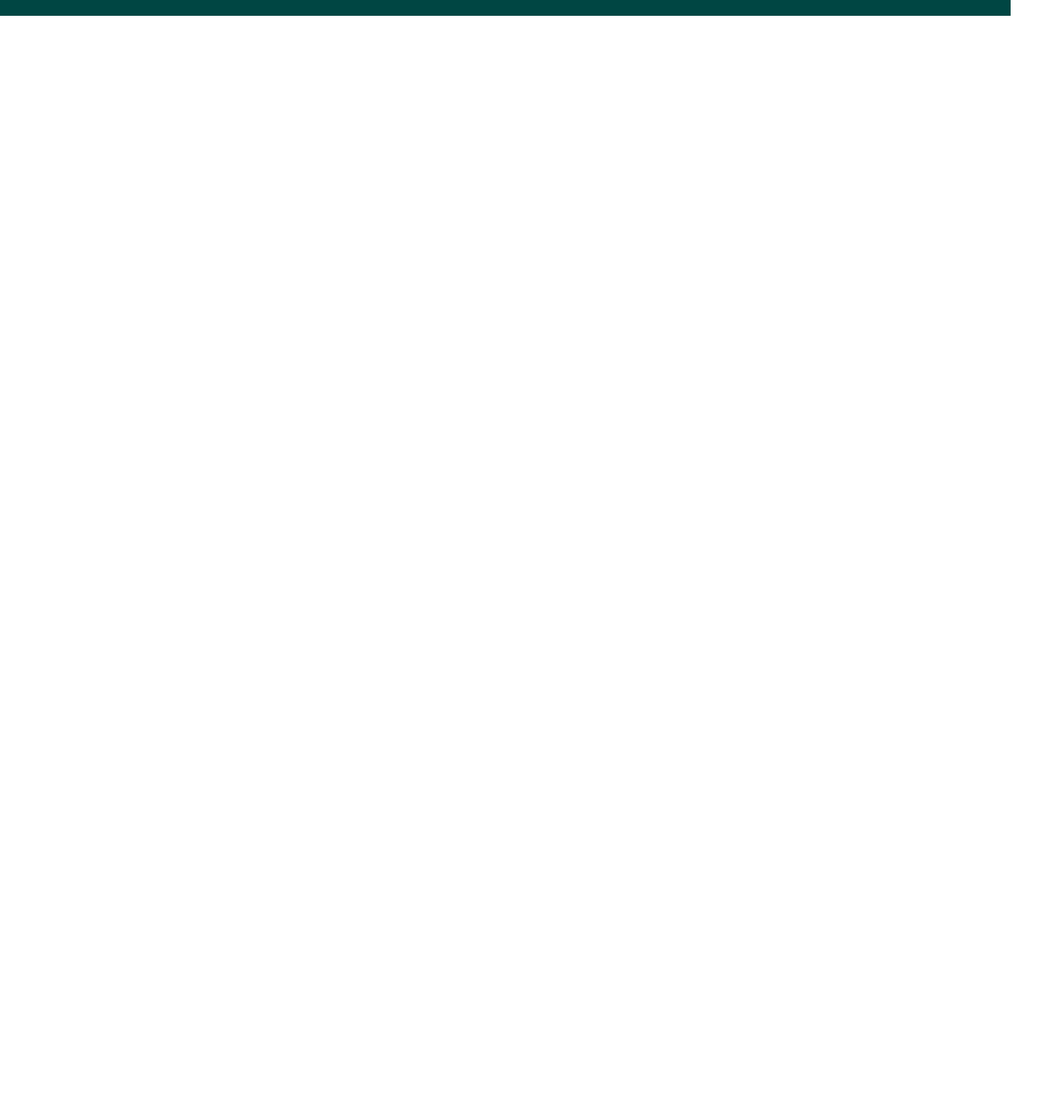
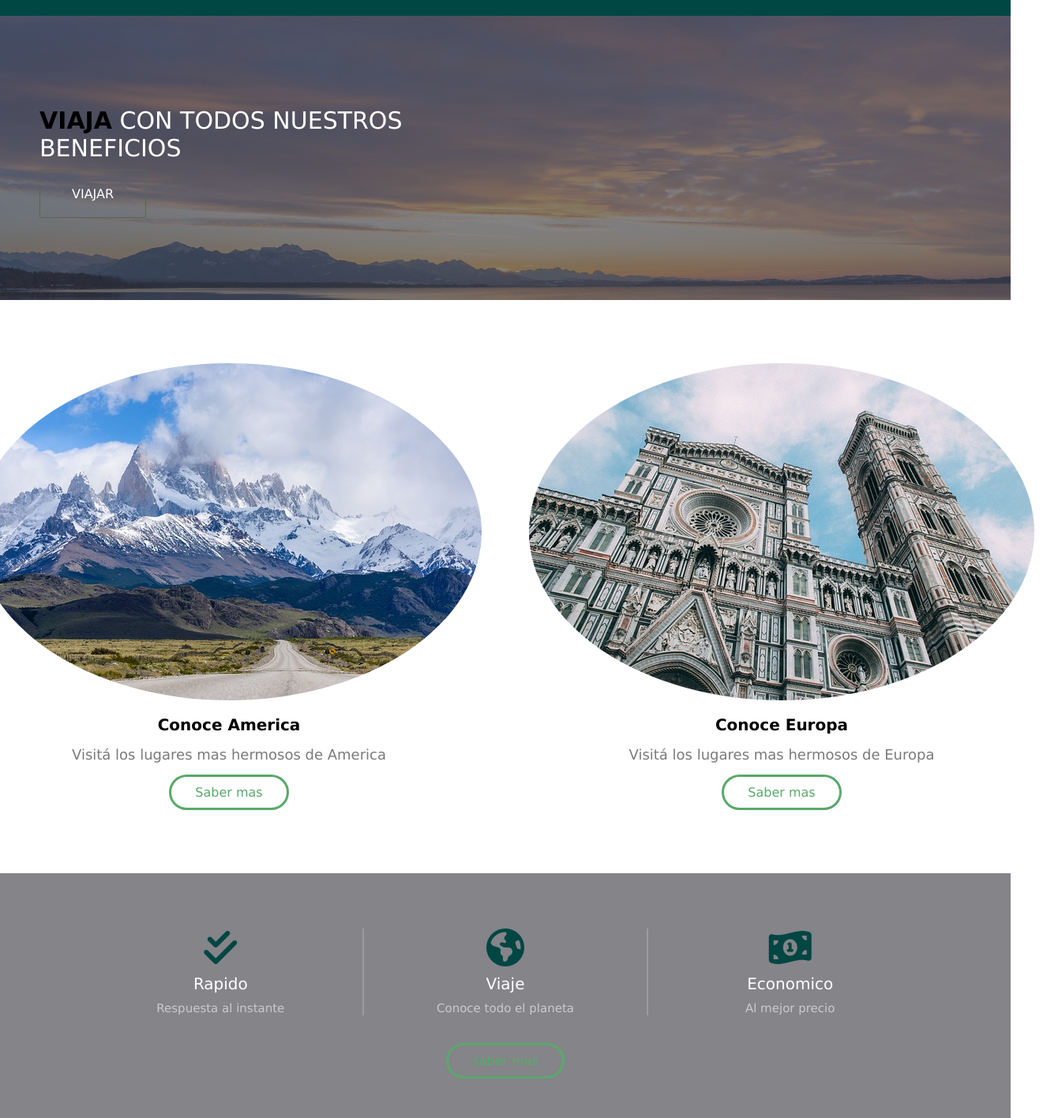
Before and after one commit to GianfrancoItaliani/Entrega-Gianfranco-Italiani, a plain HTML site: page index.html in a window 1280 px wide. Shown: the part 80-1496 px from the top of the page at 79% size, 1340 px wide, since content can reach past the window. Before the commit the page ends 800 px from the top, so only its background shows below. Drawn offline with Linux system fonts and the light colour scheme.

Commit message:
agrego Banner Lugares e Iconos

```diff
--- a/estilos.css
+++ b/estilos.css
@@ -49,6 +49,140 @@ span{
 #check{
     display: none;
 }
+/* BANNER */
+#banner{
+    padding: 0 50px;
+    background-image: url(./img/Banner.jpg);
+    height: 45vh;
+    background-size: cover;
+    background-position: center;
+}
+
+#banner::before{
+    content:'' ;
+    background: rgba(50, 50, 59, 0.6);
+    position: absolute;
+    width: 100%;
+    height: 45vh;
+    left: 0;
+}
+.contenido-banner{
+    position: relative;
+    color: #fff;
+    height: 100%;
+    display: flex;
+    flex-direction: column;
+    justify-content: center;
+}
+
+.contenido-banner h3{
+    font-size: 30px;
+    font-weight: 400;
+    padding: 10px 0px;
+}
+.contenido-banner h3 span{
+    font-weight: 600;
+}
+
+.boton-empezar{
+    text-decoration: none;
+    color: #fff;
+    border: 1px solid #5A6650 ;
+    padding: 20px 40px;
+    align-self: baseline;
+    transition: all 0.4s;
+}
+
+.boton-empezar:hover{
+    background: #59A96A;
+}
+
+/* LUGARES */
+#lugares{
+    padding: 50px 50px;
+    display: flex;
+    justify-content: center;
+    text-align: center;
+}
+
+#lugares img{
+    border-radius: 100%;
+}
+
+#lugares div{
+    padding: 30px 30px;
+}
+
+#lugares h4{
+    color: #000000;
+    font-size: 20px;
+    margin: 15px 0px;
+}
+
+#lugares div p{
+    color: #7C7A7A;
+    font-size: 18px;
+}
+
+.boton-saber-mas{
+    display: inline-block;
+    text-decoration: none;
+    color: #59A96A;
+    padding: 10px 30px;
+    border: 3px solid #59A96A;
+    border-radius: 30px;
+    margin-top: 15px;
+    transition: all.4s;
+}
+
+.boton-saber-mas:hover{
+    background: #59A96A;
+    color: #fff;
+}
+
+/* ICONO */
+
+#iconos{
+    padding: 0px 50px;
+    background: rgba(50, 50, 59, 0.6);
+}
+
+.contenido-iconos{
+    padding: 50px 50px 0px 50px;
+    display: flex;
+    justify-content: space-between;
+    text-align: center;
+}
+.contenido-iconos div{
+    flex: 1;
+    margin: 20px 0px;
+    border-right: 2px solid rgba(255,255,255, 0.2);
+    color: #004643;
+}
+
+#icono-dinero{
+    border: none;
+}
+
+
+.contenido-iconos div h6{
+    color: #fff;
+    font-size: 20px;
+    font-weight: 100;
+    margin: 10px 0px;
+}
+
+.contenido-iconos div p{
+    color: rgba(255, 255, 255, 0.582);
+    font-size: 15px;
+}
+
+.boton-iconos{
+    text-align: center;
+    padding-bottom: 50px;
+}
+
+
 
 /* RESPONSIVE */
 @media(max-width: 768px){
@@ -82,4 +216,20 @@ span{
     #check:checked ~ .menu{
         right: 0;
     }
+
+    /* LUGARES */
+
+    #lugares{
+        flex-direction: column;
+    }
+
+    /* ICONOS */
+
+    .contenido-iconos{
+        flex-direction: column;
+    }
+
+    .contenido-iconos div{
+        border: none;
+    }
 }
--- a/index.html
+++ b/index.html
@@ -3,6 +3,9 @@
 <head>
     <meta charset="UTF-8">
     <meta name="viewport" content="width=device-width, initial-scale=1.0">
+
+    <script src="https://kit.fontawesome.com/ff3bb65d56.js" crossorigin="anonymous"></script>
+
     <title>World Explorer</title>
     <link rel="stylesheet" href="estilos.css">
 </head>
@@ -23,5 +26,55 @@
             </nav>
         </label>
     </header>
+    <section id="banner">
+        <div class="contenido-banner">
+            <h3><span>VIAJA</span> CON TODOS NUESTROS <br> BENEFICIOS</h3>
+            <a href="a" class="boton-empezar">VIAJAR</a>
+        </div>
+    </section>
+
+    <!-- LUGARES -->
+    <section id="lugares">
+        <div>
+            <img src="./img/America.jpg" alt="">
+            <h4>Conoce America</h4>
+            <p>Visitá los lugares mas hermosos de America</p>
+            <a href="a" class="boton-saber-mas">Saber mas</a>
+        </div>
+        <div>
+            <img src="./img/Europa.jpg" alt="">
+            <h4>Conoce Europa</h4>
+            <p>Visitá los lugares mas hermosos de Europa</p>
+            <a href="a" class="boton-saber-mas">Saber mas</a>
+        </div>
+
+    </section>
+
+
+    <!-- ICONOS -->
+
+    <section id="iconos">
+        <div class="contenido-iconos">
+            <div>
+                <i class="fa-solid fa-check-double fa-3x"></i>
+                <h6>Rapido</h6>
+                <p>Respuesta al instante</p>
+            </div>
+            <div>
+                <i class="fa-solid fa-earth-americas fa-3x"></i>
+                <h6>Viaje</h6>
+                <p>Conoce todo el planeta</p>
+            </div>
+            <div id="icono-dinero">
+                <i class="fa-solid fa-money-bill-1-wave fa-3x"></i>
+                <h6>Economico</h6>
+                <p>Al mejor precio</p>
+            </div>
+        </div>
+        <div class="boton-iconos">
+            <a href="a" class="boton-saber-mas">saber mas</a>
+        </div>
+    </section>
+
 </body>
 </html>
```
Also changed, not shown: img/America.jpg (added), img/Banner.jpg (added), img/Europa.jpg (added).
